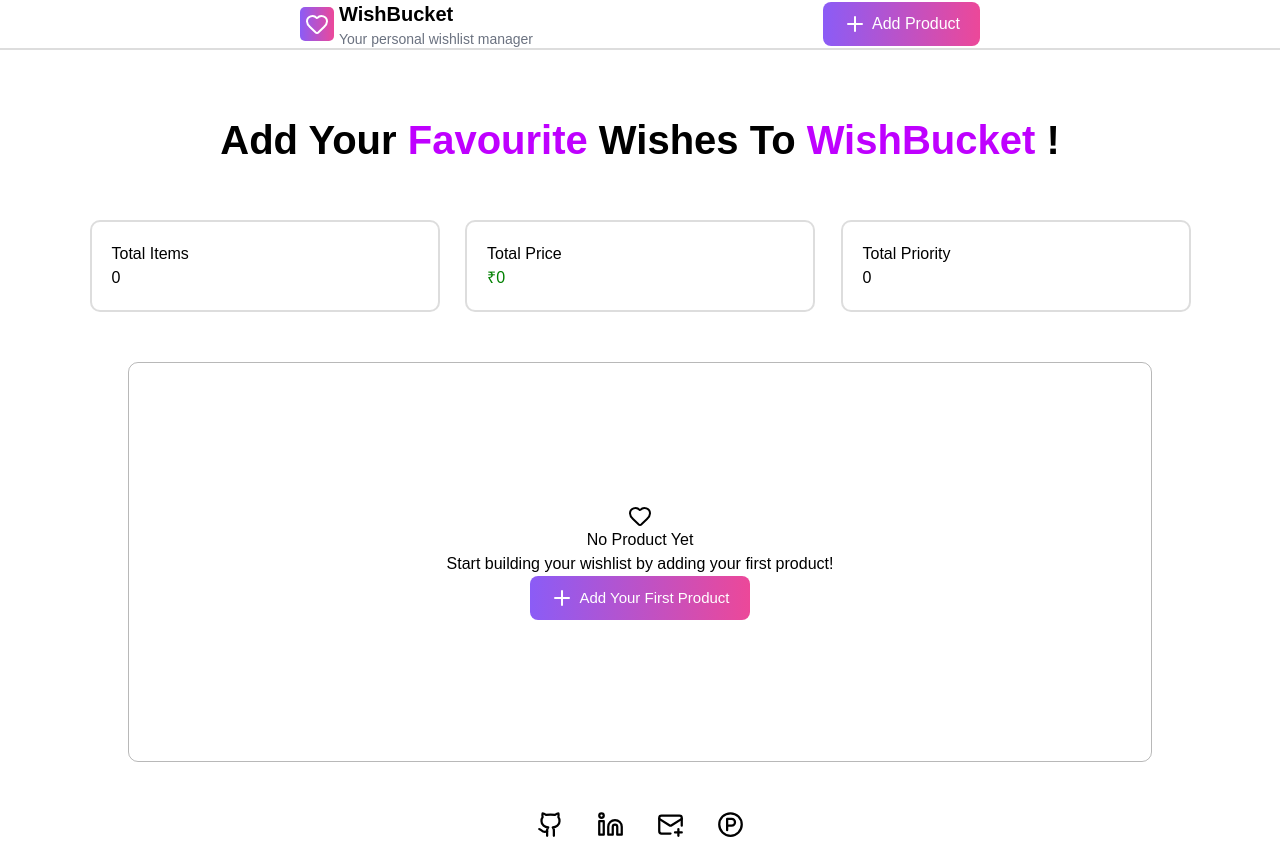
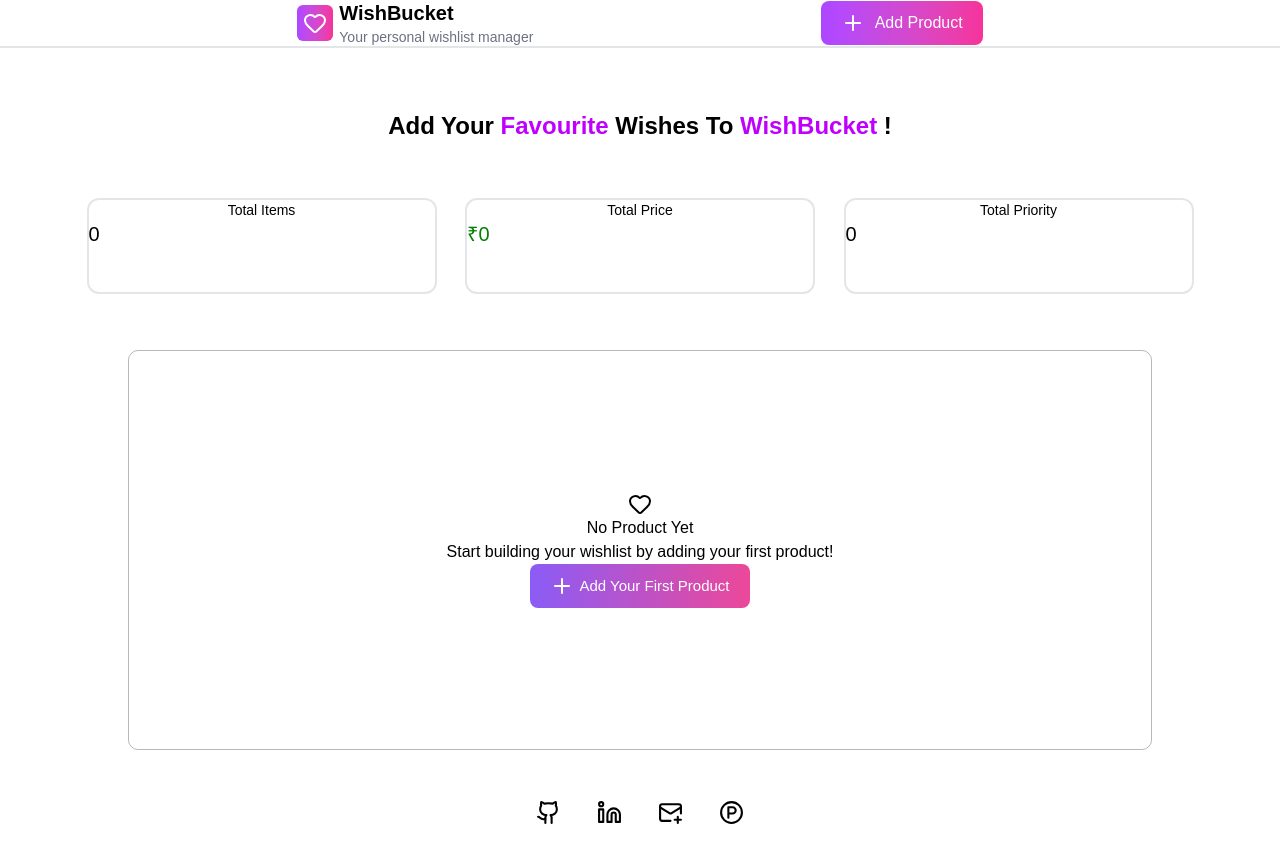
Before and after one commit to satyamrk18/WishBucket, a React (Vite) app: page / in a window 1280 px wide. Built offline with nearby package versions, Linux system fonts and the light colour scheme.

Commit message:
component folder css convert into tailwind css

```diff
--- a/src/components/footer.css
+++ /dev/null
@@ -1,45 +0,0 @@
-.footer {
-  width: 100%;
-  height: auto;
-  text-align: center;
-  display: flex;
-  flex-direction: column;
-  font-size: 23px;
-  margin: 0;
-  margin-top: 35px;
-  /* background: linear-gradient(to right, #8a5cf6d4, #ec489ad4); */
-  padding:5px 0px;
-  color: black;
-}
-.footer-tagline {
-  margin:5px;
-   width: 100%;
-  height: auto;
-  text-align: center;
-  display: flex;
-    margin-top: 35px;
-      padding:5px 0px;
-  color: black;
-}
-.socialmedia-container {
-  margin: 0;
-  display: flex;
-  align-items: center;
-  justify-content: center;
-  text-align: center;
-  gap:15px;
-}
-.social-icon
-{
-    border:2px solid transparent;
-    padding:7px;
-    border-radius:5px;
-    cursor:pointer;
-    transition:all 0.3s;
-    text-decoration:none;
-    color:black;
-}
-.social-icon:hover{
-    border:2px solid black;
-
-}
--- a/src/components/footer.jsx
+++ b/src/components/footer.jsx
@@ -1,23 +1,22 @@
 import React from "react";
-import "./footer.css";
 import { Github, Linkedin, MailPlus, CircleParking } from "lucide-react";
 const Footer = () => {
   return (
-    <div className="footer">
-      <div className="socialmedia-container">
+    <div className="w-full h-auto text-center flex flex-col text-2xl m-0 mt-9 p-1 text-black">
+      <div className="m-0 flex items-center justify-center text-center gap-4">
        <a href="https://github.com/satyamrk18" target="new">
-          <Github className="social-icon" size={45}/>
+          <Github className="border-2 border-transparent p-2 rounded-md cursor-pointer transition-all duration-300 no-underline text-black hover:border-black" size={45}/>
         </a>
         <a
           href="https://www.linkedin.com/in/satyam-katkade-4ba389279/"
           target="new"
         >
-          <Linkedin className="social-icon" size={45}/>
+          <Linkedin className="border-2 border-transparent p-2 rounded-md cursor-pointer transition-all duration-300 no-underline text-black hover:border-black" size={45}/>
         </a>
         <a href="mailto:satyamrk18@gmail.com?subject=Hello%20Satyam&body=This%20is%20a%20test%20mail%20from%20my%20app" target="new">
-          <MailPlus className="social-icon" size={45}/>
+          <MailPlus className="border-2 border-transparent p-2 rounded-md cursor-pointer transition-all duration-300 no-underline text-black hover:border-black" size={45}/>
         </a>
-        <a href="https://peerlist.io/satyamrk18" target="new"><CircleParking  className="social-icon" size={45}/></a>
+        <a href="https://peerlist.io/satyamrk18" target="new"><CircleParking  className="border-2 border-transparent p-2 rounded-md cursor-pointer transition-all duration-300 no-underline text-black hover:border-black" size={45}/></a>
       </div>
     </div>
   );
--- a/src/components/heading.css
+++ /dev/null
@@ -1,53 +0,0 @@
-span
-{
-    color:rgb(191, 0, 255);
-}
-.heading-container {
-  display: flex;
-  justify-content: center;
-  align-items: center;
-}
-
-.heading-title {
-  font-size: 2.5rem;
-  font-weight: bold;
-  white-space: nowrap;
-  overflow: hidden;
-  width: fit-content;
-}
-
-.typing-text {
-  display: inline-block;
-  overflow: hidden;
-  white-space: nowrap;
-  animation: typing 6s steps(60, end) forwards, blink 0.7s step-end infinite;
-}
-
-@keyframes typing {
-  from {
-    width: 0;
-  }
-  to {
-    width: 100%;
-  }
-}
-
-@keyframes blink {
-  50% {
-    border-color: transparent;
-  }
-}
-@media (max-width:600px)
-{
-    .heading-title
-    {
-        font-size:1rem;
-    }
-}
-@media (min-width:601px) and (max-width:900px)
-{
-    .heading-title
-    {
-        font-size:1.5rem;
-    }
-}
--- a/src/components/heading.jsx
+++ b/src/components/heading.jsx
@@ -1,11 +1,10 @@
 import React from "react";
-import "./heading.css";
 
 const Heading = () => {
   return (
-    <div className="heading-container">
-      <h1 className="heading-title typing-text">
-        Add Your <span>Favourite</span> Wishes To <span>WishBucket</span> !
+    <div className="flex justify-center items-center">
+      <h1 className="text-4xl font-bold whitespace-nowrap overflow-hidden w-fit inline-block animate-[typing_6s_steps(60,end)_forwards] animate-[blink_0.7s_step-end_infinite] sm:text-base md:text-2xl">
+        Add Your <span className="text-[rgb(191,0,255)]">Favourite</span> Wishes To <span className="text-[rgb(191,0,255)]">WishBucket</span> !
       </h1>
     </div>
   );
--- a/src/components/navbar.css
+++ /dev/null
@@ -1,72 +0,0 @@
-.navbar {
-  display: flex;
-  align-items: center;
-  padding: 10px;
-  justify-content: space-evenly;
-  width: 100%;
-  top: 0px;
-  position: fixed;
-  height: 50px;
-  background-color: rgba(255, 255, 255, 0.418);
-  border-bottom: 2px solid rgba(128, 128, 128, 0.272);
-  z-index: 2;
-}
-.nav-item {
-  background: linear-gradient(
-    to right,
-    #8b5cf6,
-    #ec4899
-  ); /* from-purple-500 to-pink-500 */
-  color: white;
-  padding: 10px 20px;
-  border: none;
-  border-radius: 8px;
-  font-weight: 400;
-  cursor: pointer;
-  transition: background 0.3s ease;
-  display: flex;
-  align-items: center;
-  text-decoration: none;
-  gap: 5px;
-}
-.nav-item:hover {
-  background: linear-gradient(
-    to right,
-    #7c3aed,
-    #db2777
-  ); /* from-purple-600 to-pink-600 */
-}
-.logo {
-  display: flex;
-  flex-direction: row;
-  align-items: center;
-  justify-content: center;
-  gap: 5px;
-}
-.heart {
-  padding: 5px;
-  display: flex;
-  align-items: center;
-  border-radius: 5px;
-  color: white;
-  background: linear-gradient(to right, #8b5cf6, #ec4899);
-}
-.logo-text {
-  display: flex;
-  flex-direction: column;
-}
-.logo-text h1 {
-  margin: 0;
-  font-size: 20px;
-  font-weight: bold;
-}
-.logo-text p {
-  margin: 0;
-  font-size: 14px;
-  color: #6b7280;
-}
-@media (max-width: 400px) {
-  .btn {
-    font-size:15px;
-  }
-}
--- a/src/components/navbar.jsx
+++ b/src/components/navbar.jsx
@@ -1,23 +1,22 @@
 import React from "react";
-import "./navbar.css";
 import { Link } from "react-router-dom";
 import { Plus, Heart } from "lucide-react";
 const Navbar = () => {
   return (
-    <div className="navbar">
-      <div className="logo">
-        <div className="heart">
+    <div className="flex items-center p-2.5 justify-evenly w-full top-0 fixed h-12 bg-white/42 border-b-2 border-gray-400/27 z-10">
+      <div className="flex flex-row items-center justify-center gap-1.5">
+        <div className="p-1.5 flex items-center rounded-md text-white bg-gradient-to-r from-purple-500 to-pink-500">
           <Heart />
         </div>
-        <div className="logo-text">
-          <h1>WishBucket</h1>
-          <p>Your personal wishlist manager</p>
+        <div className="flex flex-col">
+          <h1 className="m-0 text-xl font-bold">WishBucket</h1>
+          <p className="m-0 text-sm text-gray-500">Your personal wishlist manager</p>
         </div>
       </div>
 
       {/* ita all gos to the search bar as pages input */}
-      <div className="btn">
-        <Link to="/addproduct" className="nav-item">
+      <div>
+        <Link to="/addproduct" className="bg-gradient-to-r from-purple-500 to-pink-500 text-white p-2.5 px-5 border-none rounded-lg font-normal cursor-pointer transition-colors duration-300 flex items-center no-underline gap-1.5 hover:from-purple-600 hover:to-pink-600">
           <Plus />
           Add Product
         </Link>
--- a/src/components/valuecards.css
+++ /dev/null
@@ -1,32 +0,0 @@
-.valuecard {
-  display: flex;
-  flex-direction: column;
-  justify-content: start;
-  height: auto;
-  width: 350px;
-  padding: 20px;
-  border: 2px solid rgba(128, 128, 128, 0.272);
-  border-radius: 10px;
-  background-color: white;
-}
-.valuetitle
-{
- color:black;
-}
-@media (max-width: 400px) {
-  .valuecard {
-    padding: 0px;
-    margin: 5px;
-    height: 100px;
-    font-size:13px;
-  }
-.value
-{
-    font-size:18px;
-}
-.valuetitle
-{
-  text-align:center;
-  color:black;
-}
-}
--- a/src/components/valuecards.jsx
+++ b/src/components/valuecards.jsx
@@ -1,11 +1,10 @@
 import { Radius } from "lucide-react";
 import React from "react";
-import "./valuecards.css";
 const ValueCards = ({ title, value,color}) => {
   return (
-    <div className="valuecard" style={{color:`${color}`}}>
-      <h3 className="valuetitle">{title}</h3>
-      <h1 className="value">{value}</h1>
+    <div className="flex flex-col justify-start h-auto w-[350px] p-5 border-2 border-gray-400/27 rounded-xl bg-white sm:p-0 sm:m-1.5 sm:h-24 sm:text-sm" style={{color:`${color}`}}>
+      <h3 className="text-black sm:text-center">{title}</h3>
+      <h1 className="sm:text-xl">{value}</h1>
     </div>
   );
 };
```
